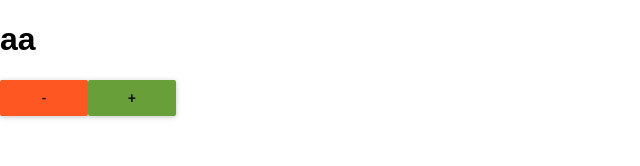
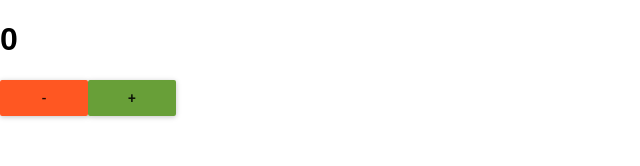
Before and after one commit to madzia89/reduxone, a React (Create React App) app: page / in a window 1280 px wide. Shown: the top 166 px of the page, without its empty margins (0-640 px from the left). Built offline with nearby package versions, Linux system fonts and the light colour scheme.

Commit message:
use provider with connect

```diff
--- a/src/App.js
+++ b/src/App.js
@@ -1,12 +1,12 @@
 import React, {Component} from 'react'
-import Controls from './Components/Counter'
+import CounterControls from './Components/CounterControls'
 
 class App extends Component {
     render() {
         return (
             <div className="App">
-                <h1>aa</h1>
-                <Controls/>
+
+                <CounterControls/>
 
             </div>
         )
--- a/src/Components/Counter.js
+++ /dev/null
@@ -1,19 +0,0 @@
-import React from 'react'
-
-import RaisedButton from 'material-ui/RaisedButton'
-
-const Controls = (props) => (
-    <div>
-        <RaisedButton
-            label={'-'}
-            backgroundColor={'#FF5722'}
-        />
-
-        <RaisedButton
-            label={'+'}
-            backgroundColor={'#689F38'}
-        />
-    </div>
-)
-
-export default Controls
--- /dev/null
+++ b/src/Components/CounterControls.js
@@ -0,0 +1,30 @@
+import React from 'react'
+import {connect} from 'react-redux'
+
+import RaisedButton from 'material-ui/RaisedButton'
+
+const CounterControls = (props) => (
+    <div>
+        <h1>{props.counterValue}</h1>
+        <RaisedButton
+            label={'-'}
+            backgroundColor={'#FF5722'}
+        />
+
+        <RaisedButton
+            label={'+'}
+            backgroundColor={'#689F38'}
+        />
+    </div>
+)
+
+const mapStateToProps = state => ({
+    counterValue: state.counter
+})
+
+
+//to dzięki connectovi który z odbiera stan z providera, counterValue wie jaki stan ma przyjąć, bez connect
+//stanstate.counter jest niczym! (provider zainstalowaliśmy w index.js
+export default connect (
+    mapStateToProps
+)(CounterControls)
--- a/src/index.js
+++ b/src/index.js
@@ -5,9 +5,6 @@ import App from './App'
 import {store} from './store'
 import MuiThemeProvider from 'material-ui/styles/MuiThemeProvider'
 import {Provider} from 'react-redux'
-
-
-
 
 ReactDOM.render(
     <Provider store = {store}>
```
